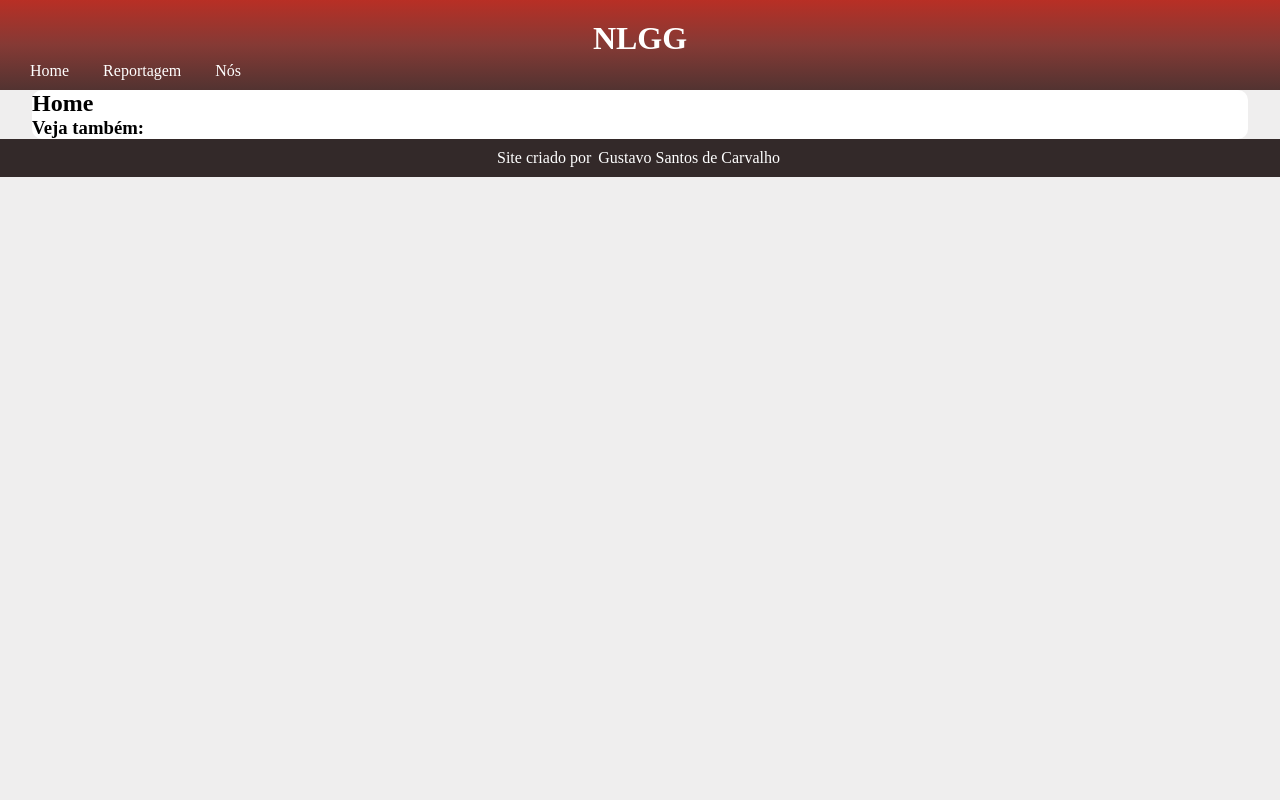
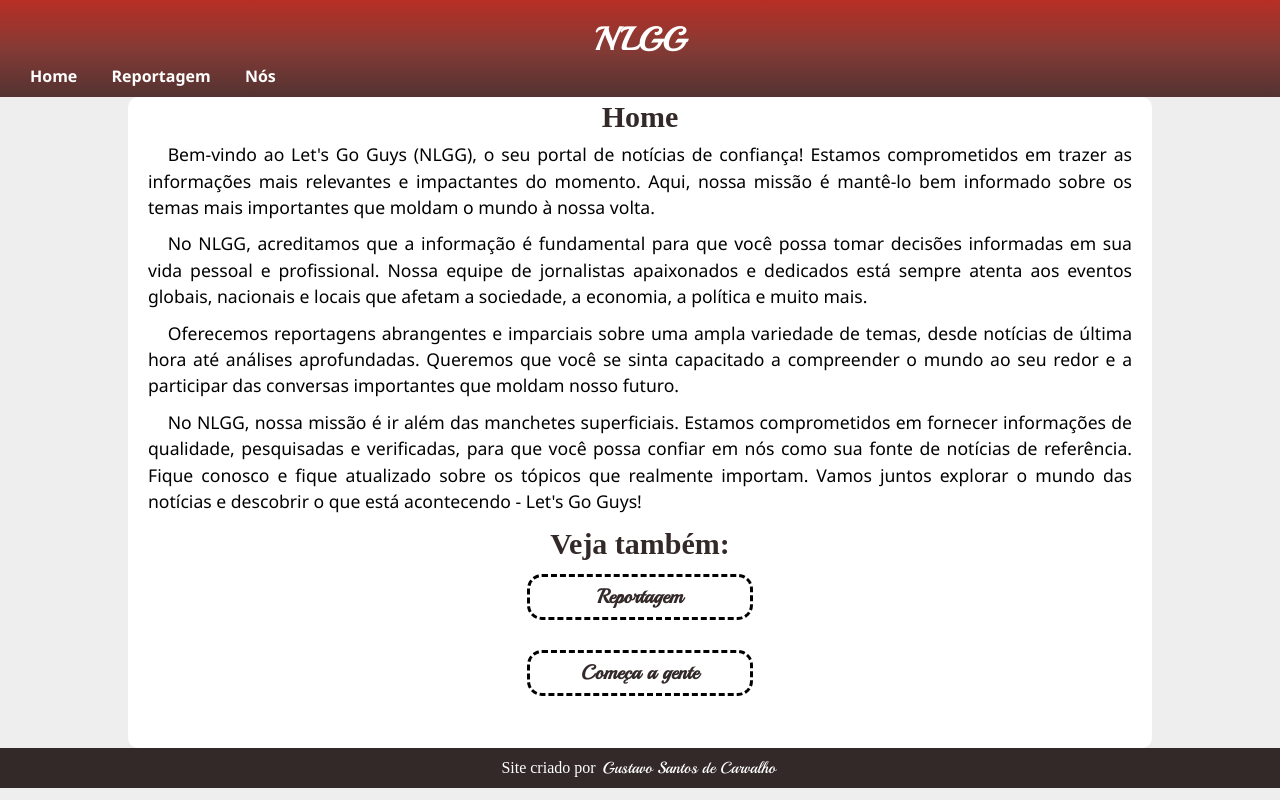
Before and after one commit to Guh2sc/projeto-reportagem, a plain HTML site: page index.html in a window 1280 px wide. Drawn offline with Linux system fonts and the light colour scheme.

Commit message:
Atualização de estilo
Aplicação dos estilos básicos: paleta de cores, espaçamento dos blocos , textos e links.

```diff
--- a/estilo/style.css
+++ b/estilo/style.css
@@ -1,4 +1,8 @@
 @charset "UTF-8";
+
+@import url('https://fonts.googleapis.com/css2?family=Newsreader:ital,opsz,wght@0,6..72,200;0,6..72,800;1,6..72,200&display=swap');
+
+@import url('https://fonts.googleapis.com/css2?family=Playball&display=swap');
 
 :root{
     --cor01: #EB0F00;
@@ -6,7 +10,8 @@
     --cor03: #853A35;
     --cor04: #523331;
     --cor05: #332929;
-
+    --font01: 'Newsreader', serif;
+    --font02: 'Playball', cursive;;
 }
 
 *{
@@ -23,6 +28,7 @@ header{
     padding-bottom: 10px;
 }
 header > h1{
+    font-family: var(--font02);
     color: white;
     margin: 0px;
     text-align: center;
@@ -31,11 +37,13 @@ header > nav{
     padding-top: 5px;
 }
 header > nav > p{
+    font-family: 'Segoe UI', Tahoma, Geneva, Verdana, sans-serif;
     padding-left: 15px;
 }
 header > nav > p > a{
     color: white;
     text-decoration: none;
+    font-weight: 600;
     margin-top: 25px;
     padding: 3px 15px;
 }
@@ -46,19 +54,79 @@ header > nav > p > a:hover{
 }
 main{
     background-color: white;
-    width: 95vw;
+    max-width: 80vw;
     height: 95%;
     margin: auto;
+    padding-bottom: 1.73%;
     border-radius: 10px;
+    line-height: 1.2em;
+}
+section > h1, h2, h3{
+    font-family: 'Times New Roman', Times, serif;
+    font-size: 30px;
+    color: var(--cor05);
+    text-align: center;
+    max-width: 95vh;
+    /*border-radius: 10px 10px 0px 0px;*/
+    padding: 10px 0px;
+    margin: auto;
+    margin-bottom: 5px;
+}
+section > article > h1, h2, h3{
+    font-family: 'Times New Roman', Times, serif;
+    font-size: 30px;
+    color: var(--cor05);
+    text-align: center;
+    max-width: 95vh;
+    /*border-radius: 10px 10px 0px 0px;*/
+    padding: 10px 0px;
+    margin: auto;
+    margin-bottom: 5px;
+}
+section > h4{
+
+    text-align: center;
+    max-width:200px;
+    margin: 10px auto 30px auto;
+    border-radius: 15px;
+    border-style: dashed;
+    padding: 10px;
+
+}
+section > h4:hover{
+    box-shadow: 2px 2px 16px rgba(0, 0, 0, 0.644);
+}
+section > h4 > a{
+    font-family: var(--font02);
+    font-size: 20px;
+    color: var(--cor05);
+    text-decoration: none;
+}
+section > h4 > a:hover{
+    text-decoration: underline;
+    color: var(--cor02);
+}
+section > p{
+    font-family: 'Segoe UI', Tahoma, Geneva, Verdana, sans-serif;
+    padding: 0px 20px 10px 20px;
+    line-height: 1.5em;
+    font-size: 1.1em;
+    text-indent: 2%;
+    text-align: justify;
 }
 
 footer{
     color: white;
     text-align: center;
+    height: 5%;
     padding: 10px;
     background-color: var(--cor05);
 }
+footer > p {
+    font-family: 'Times New Roman', Times, serif;
+}
 footer > p > a{
+    font-family: var(--font02);
     color: white;
     text-decoration: none;
     margin-top: 25px;
--- a/index.html
+++ b/index.html
@@ -5,6 +5,7 @@
     <meta name="viewport" content="width=device-width, initial-scale=1.0">
     <title>Noticiario LGG</title>
     <link rel="stylesheet" href="estilo/style.css">
+    <link rel="shortcut icon" href="imagens/Picol-Picol-News.24.png" type="image/png">
 </head>
 <body>
     <header>
@@ -20,11 +21,26 @@
     <main>
         <section>
             <h2>Home</h2>
-            <p></p>
+
+            <p>
+                Bem-vindo ao Let's Go Guys (NLGG), o seu portal de notícias de confiança! Estamos comprometidos em trazer as informações mais relevantes e impactantes do momento. Aqui, nossa missão é mantê-lo bem informado sobre os temas mais importantes que moldam o mundo à nossa volta.
+            </p>
+            <p>
+
+                No NLGG, acreditamos que a informação é fundamental para que você possa tomar decisões informadas em sua vida pessoal e profissional. Nossa equipe de jornalistas apaixonados e dedicados está sempre atenta aos eventos globais, nacionais e locais que afetam a sociedade, a economia, a política e muito mais.
+            </p>
+            <p>
+                Oferecemos reportagens abrangentes e imparciais sobre uma ampla variedade de temas, desde notícias de última hora até análises aprofundadas. Queremos que você se sinta capacitado a compreender o mundo ao seu redor e a participar das conversas importantes que moldam nosso futuro.
+            </p>
+            <p>
+                No NLGG, nossa missão é ir além das manchetes superficiais. Estamos comprometidos em fornecer informações de qualidade, pesquisadas e verificadas, para que você possa confiar em nós como sua fonte de notícias de referência. Fique conosco e fique atualizado sobre os tópicos que realmente importam. Vamos juntos explorar o mundo das notícias e descobrir o que está acontecendo - Let's Go Guys!
+            </p>
+
         </section>
         <section>
             <h3>Veja também:</h3>
-            <p></p>
+            <h4><a href="pages/reportagem.html">Reportagem</a></h4>
+            <h4><a href="pages/nos.html">Começa a gente</a></h4>
         </section>
     </main>
     <footer>
```
Also changed, not shown: pages/nos.html (+1 -0 lines), pages/reportagem.html (+1 -0 lines), pages/reportagem01.html (+1 -0 lines), imagens/Picol-Picol-News.24.png (added).
